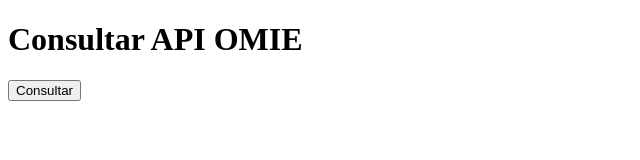
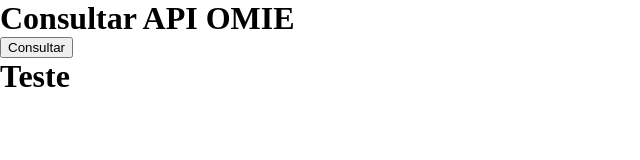
Before and after one commit to sixelement6/tagclick, a plain HTML site: page index.html in a window 1280 px wide. Shown: the whole page, without its empty margins (0-640 px from the left). Drawn offline with Linux system fonts and the light colour scheme.

Commit message:
first commit

```diff
--- a/api-omie.js
+++ b/api-omie.js
@@ -23,4 +23,5 @@
   );
 
   console.log(resp.json());
+
 }
--- a/index.html
+++ b/index.html
@@ -9,7 +9,7 @@
 <body>
     <h1>Consultar API OMIE</h1>
     <button onclick="getPost()">Consultar</button>
-
+    <h1>Teste</h1>
     <script src="api-omie.js"></script>
 </body>
 </html>
--- a/style.css
+++ b/style.css
@@ -0,0 +1,3 @@
+* {
+    margin: 0;
+}
```
